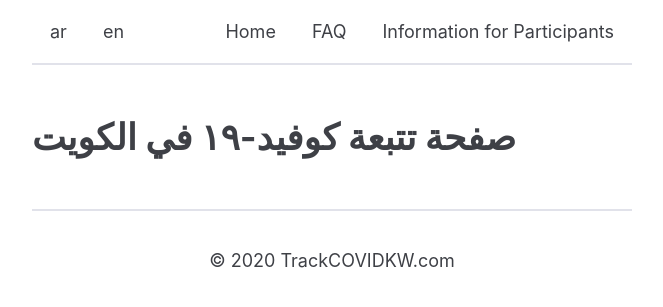
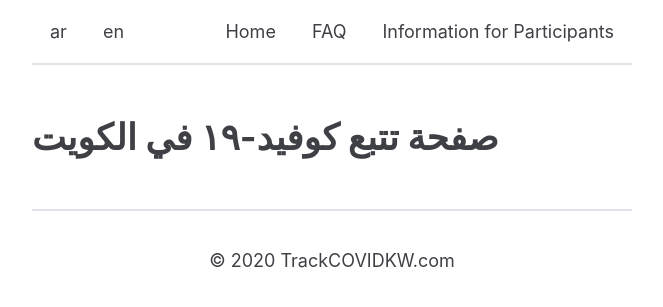
Before and after one commit to coronamapskw/trackcovidkw.org, a Jekyll site: the page built from ar/index.md, in a window 1280 px wide. Shown: the top 307 px of the page, without its empty margins (308-971 px from the left). Built offline with Jekyll 4.4.1, drawn with Linux system fonts in a browser that asks for light colours.

Commit message:
Fix typo

```diff
--- a/ar/index.md
+++ b/ar/index.md
@@ -2,6 +2,6 @@
 layout: default
 lang: ar
 ref: home
-title: TrackCOVIDKW.com
+title: الرئيسية
 ---
-# صفحة تتبعة كوفيد-١٩ في الكويت
+# صفحة تتبع كوفيد-١٩ في الكويت
```
